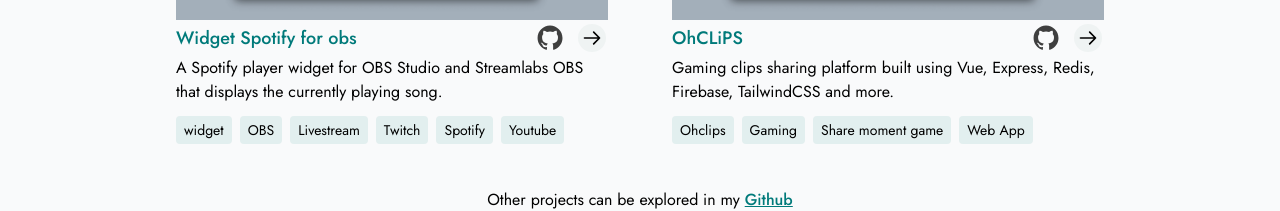
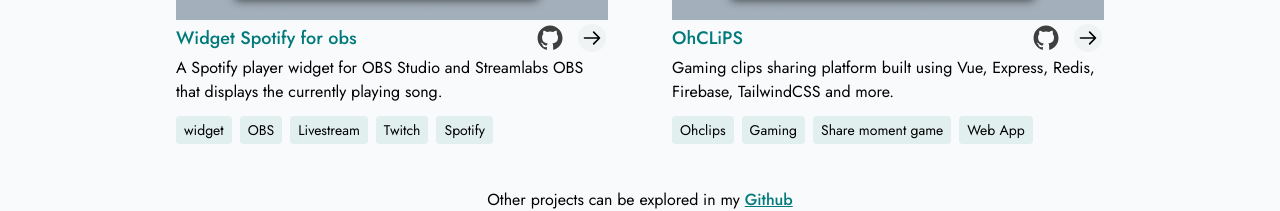
Before and after one commit to lrmn7/lrmn7.github.io, a Next.js app: page / in a window 1280 px wide. Shown: the part 2767-2978 px from the top of the page. Built offline with nearby package versions, Linux system fonts and the light colour scheme.

Commit message:
📝  Update project tags to remove "Youtube"

```diff
--- a/sections/ProjectSection.tsx
+++ b/sections/ProjectSection.tsx
@@ -114,7 +114,7 @@
       />
     ),
     desc: "A Spotify player widget for OBS Studio and Streamlabs OBS that displays the currently playing song.",
-    tags: ["widget", "OBS", "Livestream", "Twitch", "Spotify", "Youtube"],
+    tags: ["widget", "OBS", "Livestream", "Twitch", "Spotify"],
     liveUrl: "https://spotify-obs.vercel.app/",
     codeUrl: "https://github.com/lrmn7/widget-spotify-obs",
     bgColor: "bg-[#B4BEE0]",
```
